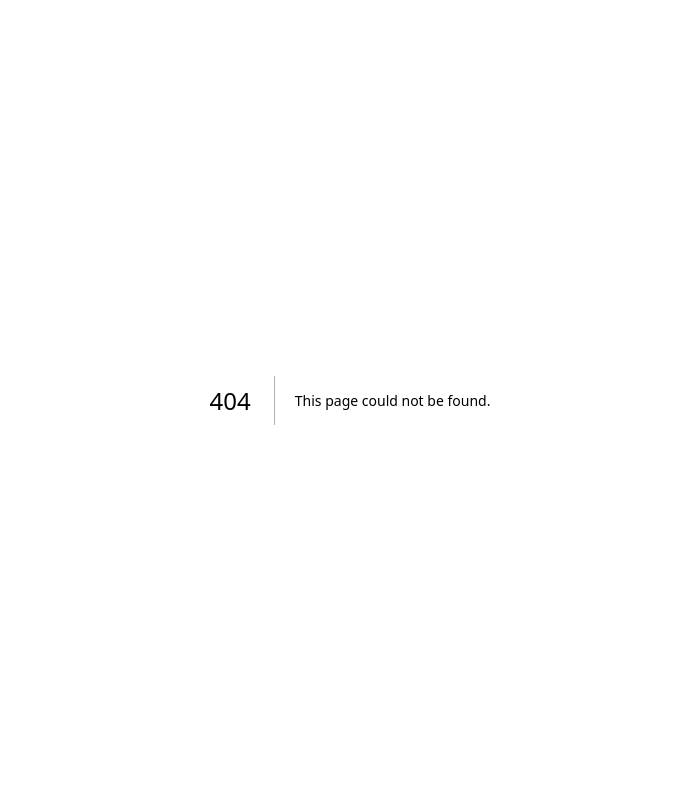
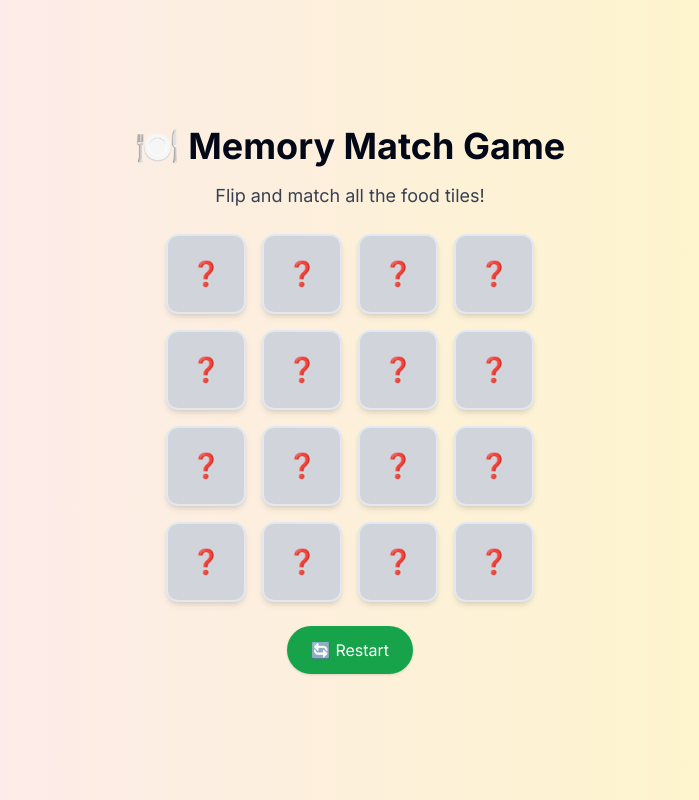
Before and after one commit to KaivalZala/resorder, a Next.js app: page /spin/all-games/memorygame in a window 1280 px wide. Before the commit this address had no page. Shown: the whole page, without its empty margins (290-989 px from the left). Built offline with nearby package versions, Linux system fonts and the light colour scheme.

Commit message:
Your message

```diff
--- /dev/null
+++ b/app/spin/all-games/drawyourdish/page.tsx
@@ -0,0 +1,7 @@
+'use client';
+
+import DrawYourDish from '../drawyourdish';
+
+export default function DrawYourDishPage() {
+  return <DrawYourDish />;
+}
--- /dev/null
+++ b/app/spin/all-games/guessthedish/page.tsx
@@ -0,0 +1,7 @@
+'use client';
+
+import GuessTheDish from '../guessthedish';
+
+export default function GuessTheDishPage() {
+  return <GuessTheDish />;
+}
--- /dev/null
+++ b/app/spin/all-games/memorygame/page.tsx
@@ -0,0 +1,7 @@
+'use client';
+
+import MemoryGame from '../memorygame';
+
+export default function MemoryGamePage() {
+  return <MemoryGame />;
+}
--- /dev/null
+++ b/app/spin/all-games/whopayspage/page.tsx
@@ -0,0 +1,7 @@
+'use client';
+
+import WhoPaysPage from '../whopayspage';
+
+export default function WhoPaysGamePage() {
+  return <WhoPaysPage />;
+}
```
Also changed, not shown: app/spin/page.tsx (+0 -32 lines).
